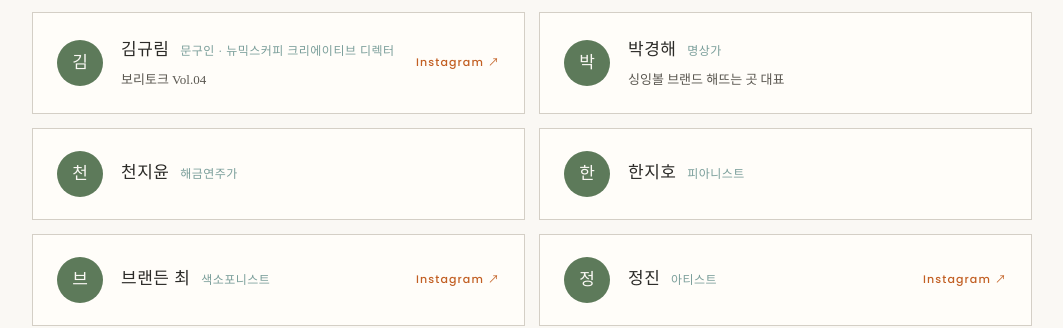
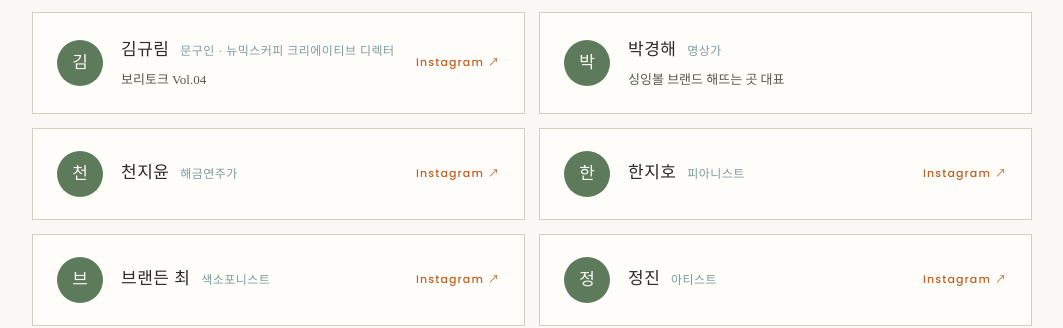
Before and after one commit to borih-official/brandstory.profile, a plain HTML site: page with.html in a window 1280 px wide. Shown: the part 2305-2633 px from the top of the page, without its empty margins (108-1171 px from the left). Drawn offline with Linux system fonts and the light colour scheme.

Commit message:
Add files via upload

```diff
--- a/with.html
+++ b/with.html
@@ -227,22 +227,22 @@ a.p-card:hover { border-color:var(--sage-deep); }
         </div>
 
       </div>
-      <div class="p-card">
+      <a class="p-card" href="https://www.instagram.com/chunjiyoon" target="_blank" rel="noopener">
         <span class="p-mark" aria-hidden="true">천</span>
         <div>
           <h3 class="p-name">천지윤 <span class="p-role">해금연주가</span></h3>
           <p class="p-desc"></p>
         </div>
-
-      </div>
-      <div class="p-card">
+        <span class="p-go"><span class="p-go-txt">Instagram </span>↗</span>
+      </a>
+      <a class="p-card" href="https://www.instagram.com/chihohan_official" target="_blank" rel="noopener">
         <span class="p-mark" aria-hidden="true">한</span>
         <div>
           <h3 class="p-name">한지호 <span class="p-role">피아니스트</span></h3>
           <p class="p-desc"></p>
         </div>
-
-      </div>
+        <span class="p-go"><span class="p-go-txt">Instagram </span>↗</span>
+      </a>
       <a class="p-card" href="https://www.instagram.com/brandonjinwoochoi" target="_blank" rel="noopener">
         <span class="p-mark" aria-hidden="true">브</span>
         <div>
```
